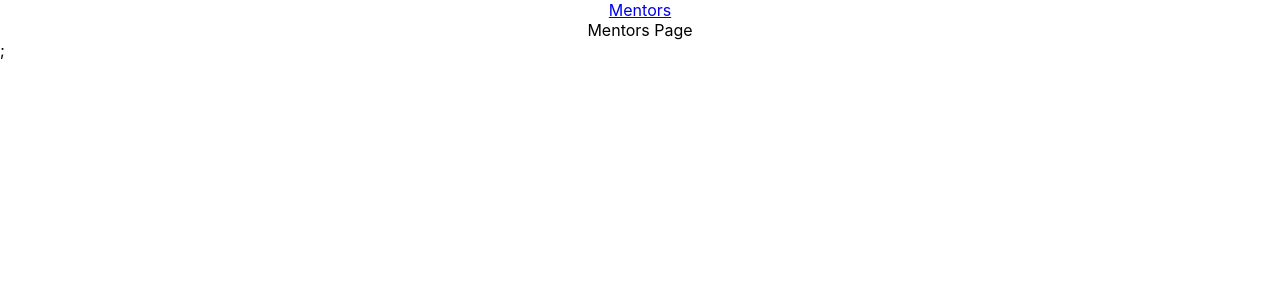
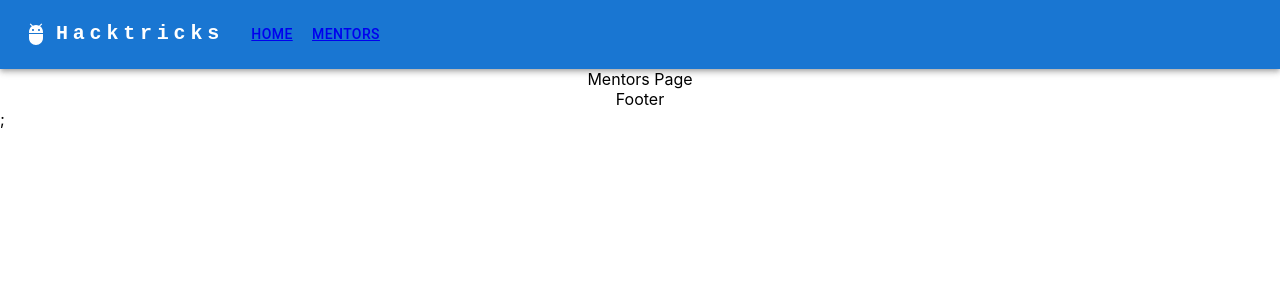
Before and after one commit to im-busari/hacktricks-athena, a React (Create React App) app in the folder web-app/: page /mentors in a window 1280 px wide. Shown: the top 300 px of the page. Built offline with nearby package versions, Linux system fonts and the light colour scheme.

Commit message:
Navigation

```diff
--- a/web-app/src/App.tsx
+++ b/web-app/src/App.tsx
@@ -2,19 +2,21 @@
 import { BrowserRouter, Routes, Route, Link } from "react-router-dom";
 import "./App.css";
 import { MentorsPage } from "./pages/MentorsPage";
+import { Footer } from "./components/common/Footer";
+import { Header } from "./components/common/Header";
 
 function App() {
   return (
     <BrowserRouter>
       <div className="App">
-        <nav>
+        {/* <nav>
           <Link to="/mentors">Mentors</Link>
-        </nav>
-        {/* Header */}
+        </nav> */}
+        <Header />
         <Routes>
           <Route path="/mentors" element={<MentorsPage />} />
         </Routes>
-        {/* Footer */}
+        <Footer />
       </div>
       ;
     </BrowserRouter>
--- /dev/null
+++ b/web-app/src/components/common/Footer.tsx
@@ -0,0 +1,3 @@
+export const Footer = () => {
+  return <div>Footer</div>;
+};
--- /dev/null
+++ b/web-app/src/components/common/Header.tsx
@@ -0,0 +1,129 @@
+import React, { useState, MouseEvent } from "react";
+import AppBar from "@mui/material/AppBar";
+import Box from "@mui/material/Box";
+import Toolbar from "@mui/material/Toolbar";
+import IconButton from "@mui/material/IconButton";
+import Typography from "@mui/material/Typography";
+import Menu from "@mui/material/Menu";
+import MenuIcon from "@mui/icons-material/Menu";
+import Container from "@mui/material/Container";
+import Button from "@mui/material/Button";
+import MenuItem from "@mui/material/MenuItem";
+import AdbIcon from "@mui/icons-material/Adb";
+import { Link } from "react-router-dom";
+
+const pages = [
+  { path: "/", name: "Home" },
+  { path: "/mentors", name: "Mentors" },
+];
+
+export const Header = () => {
+  const [anchorElNav, setAnchorElNav] = useState<null | HTMLElement>(null);
+
+  const handleOpenNavMenu = (event: MouseEvent<HTMLElement>) => {
+    setAnchorElNav(event.currentTarget);
+  };
+
+  const handleCloseNavMenu = () => {
+    setAnchorElNav(null);
+  };
+
+  return (
+    <AppBar position="static">
+      <Container maxWidth="xl">
+        <Toolbar disableGutters>
+          {/* Desktop Menu */}
+          <AdbIcon sx={{ display: { xs: "none", md: "flex" }, mr: 1 }} />
+          <Typography
+            variant="h6"
+            noWrap
+            component="a"
+            href="/"
+            sx={{
+              mr: 2,
+              display: { xs: "none", md: "flex" },
+              fontFamily: "monospace",
+              fontWeight: 700,
+              letterSpacing: ".3rem",
+              color: "inherit",
+              textDecoration: "none",
+            }}
+          >
+            Hacktricks
+          </Typography>
+
+          <Box sx={{ flexGrow: 1, display: { xs: "flex", md: "none" } }}>
+            <IconButton
+              size="large"
+              aria-label="account of current user"
+              aria-controls="menu-appbar"
+              aria-haspopup="true"
+              onClick={handleOpenNavMenu}
+              color="inherit"
+            >
+              <MenuIcon />
+            </IconButton>
+            <Menu
+              id="menu-appbar"
+              anchorEl={anchorElNav}
+              anchorOrigin={{
+                vertical: "bottom",
+                horizontal: "left",
+              }}
+              keepMounted
+              transformOrigin={{
+                vertical: "top",
+                horizontal: "left",
+              }}
+              open={Boolean(anchorElNav)}
+              onClose={handleCloseNavMenu}
+              sx={{
+                display: { xs: "block", md: "none" },
+              }}
+            >
+              {pages.map((page) => (
+                <MenuItem key={page.name} onClick={handleCloseNavMenu}>
+                  <Typography textAlign="center">
+                    <Link to={page.path}>{page.name}</Link>
+                  </Typography>
+                </MenuItem>
+              ))}
+            </Menu>
+          </Box>
+
+          {/* Mobile Menu */}
+          <AdbIcon sx={{ display: { xs: "flex", md: "none" }, mr: 1 }} />
+          <Typography
+            variant="h5"
+            noWrap
+            component="a"
+            href=""
+            sx={{
+              mr: 2,
+              display: { xs: "flex", md: "none" },
+              flexGrow: 1,
+              fontFamily: "monospace",
+              fontWeight: 700,
+              letterSpacing: ".3rem",
+              color: "inherit",
+              textDecoration: "none",
+            }}
+          >
+            Hacktricks
+          </Typography>
+          <Box sx={{ flexGrow: 1, display: { xs: "none", md: "flex" } }}>
+            {pages.map((page) => (
+              <Button
+                key={page.name}
+                onClick={handleCloseNavMenu}
+                sx={{ my: 2, color: "white", display: "block" }}
+              >
+                <Link to={page.path}>{page.name}</Link>
+              </Button>
+            ))}
+          </Box>
+        </Toolbar>
+      </Container>
+    </AppBar>
+  );
+};
```
